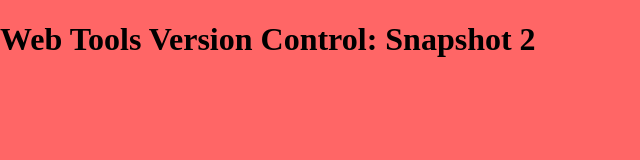
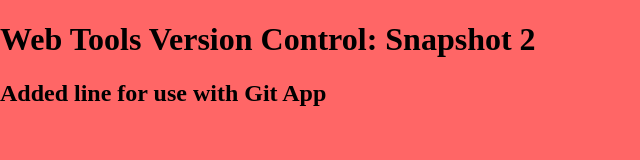
Before and after one commit to koaila/Web-Tools-Cloud-Repo, a plain HTML site: page index.html in a window 1280 px wide. Shown: the whole page, without its empty margins (0-640 px from the left). Drawn offline with nearby package versions, Linux system fonts and the light colour scheme.

Commit message:
First Commit in Git App Window
I used Git App to run add and commit at one time. :dango:

```diff
--- a/index.html
+++ b/index.html
@@ -15,6 +15,7 @@
     <body>
     <header>
 	<h1>Web Tools Version Control: Snapshot 2</h1>
+        <h2>Added line for use with Git App</h2>
     </header>
     <nav id="pageNav">
     </nav>
```
